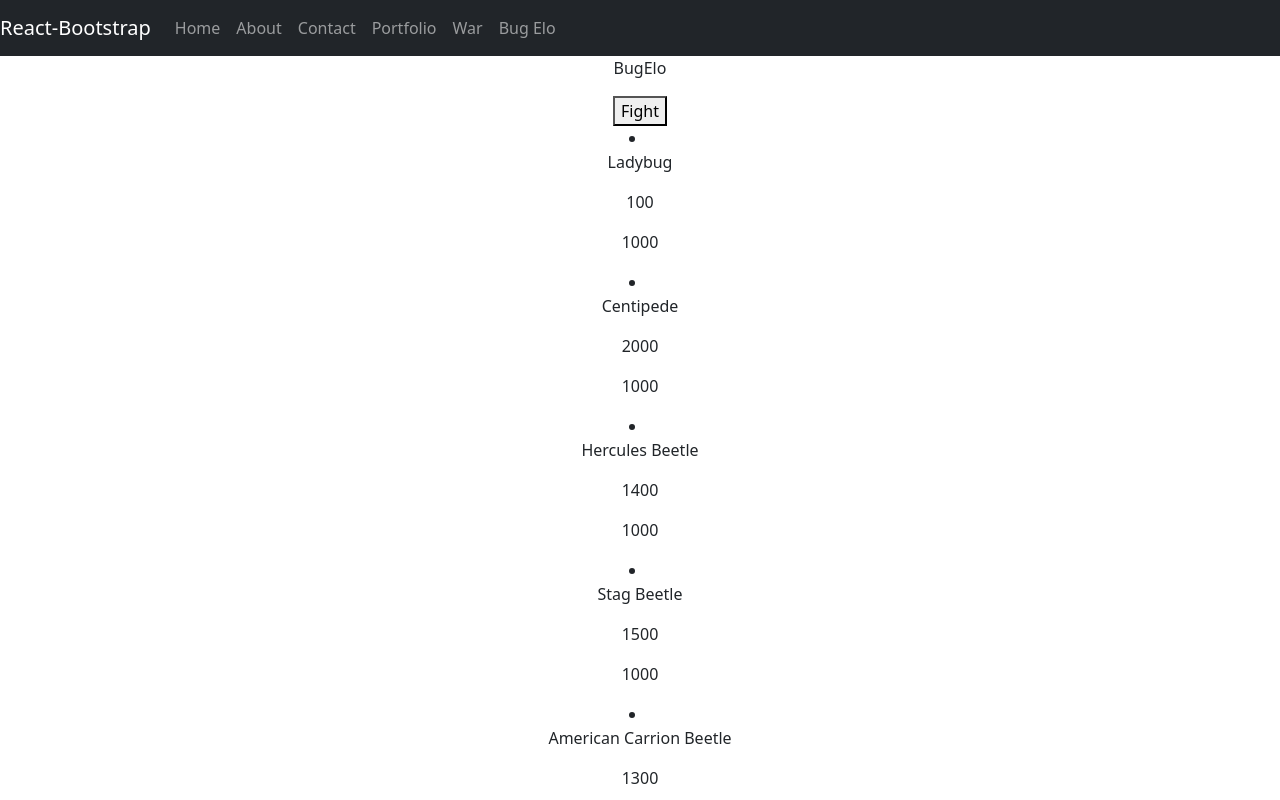
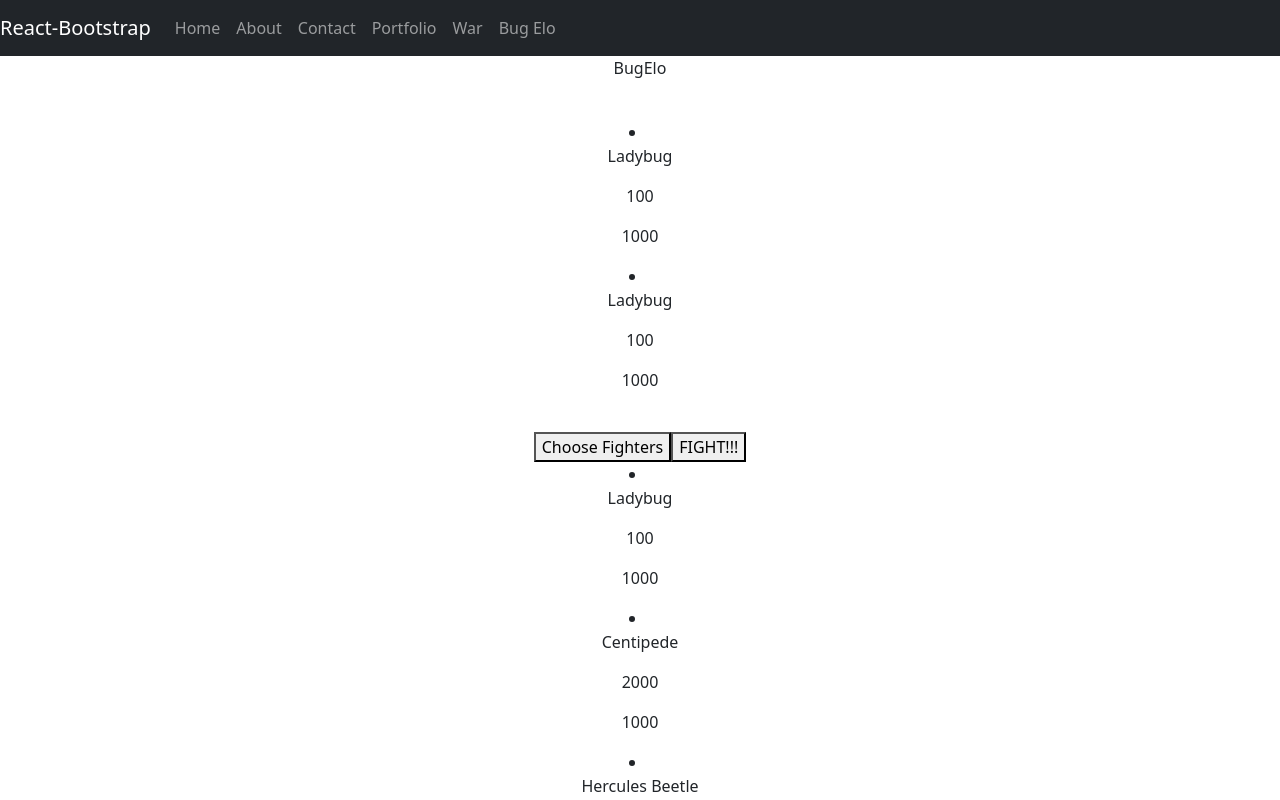
Before and after one commit to rkimpins/lemoncorp, a React (Create React App) app: page /elo in a window 1280 px wide. Shown: the top 800 px of the page. Built offline with nearby package versions, Linux system fonts and the light colour scheme.

Commit message:
Fix duplicate bug choice and divide buttons

```diff
--- a/src/components/BugElo/BugElo.js
+++ b/src/components/BugElo/BugElo.js
@@ -19,7 +19,9 @@ class BugElo extends Component {
 				{ name:"Stag Beetle", trueElo: 1500, currentElo: startingElo },
 				{ name:"American Carrion Beetle", trueElo: 1300, currentElo: startingElo },
 				{ name:"Butterfly", trueElo: 500, currentElo: startingElo },
-			]
+			],
+			bugAIndex: 0,
+			bugBIndex: 0,
 
 		}
 	}
@@ -34,7 +36,20 @@ class BugElo extends Component {
 		return 1 / (1 + 10**((ratingB - ratingA)/400))
 	}
 
-	makeBugsFightHandler = () => {
+	chooseBugsHandler = () => {
+		var bugAIndex = Math.floor(Math.random()*this.state.bugs.length);
+		var bugBIndex;
+		do {
+			bugBIndex = Math.floor(Math.random()*this.state.bugs.length);
+		} while (bugAIndex === bugBIndex)
+
+		this.setState({
+			bugAIndex: bugAIndex,
+			bugBIndex: bugBIndex,
+		})
+	}
+
+	makeBugsFight = () => {
 
 	}
 
@@ -66,7 +81,20 @@ class BugElo extends Component {
 		return(
 			<div>
 				<p>BugElo</p>
-				<button>Fight</button>
+				<br/>
+				<li>
+					<p>{this.state.bugs[this.state.bugAIndex].name}</p>
+					<p>{this.state.bugs[this.state.bugAIndex].trueElo}</p>
+					<p>{this.state.bugs[this.state.bugAIndex].currentElo}</p>
+				</li>
+				<li>
+					<p>{this.state.bugs[this.state.bugBIndex].name}</p>
+					<p>{this.state.bugs[this.state.bugBIndex].trueElo}</p>
+					<p>{this.state.bugs[this.state.bugBIndex].currentElo}</p>
+				</li>
+				<br/>
+				<button onClick={this.chooseBugsHandler}>Choose Fighters</button>
+				<button onClick={this.makeBugsFight}>FIGHT!!!</button>
 				{bugs}
 			</div>
 		);
```
